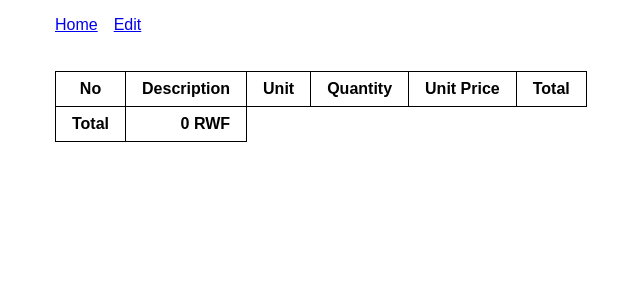
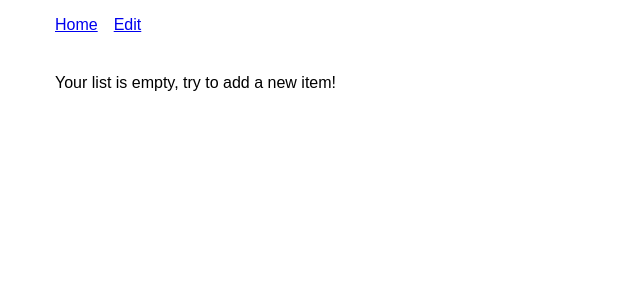
Before and after one commit to obed2025/shopping-list, a SvelteKit app: page / in a window 1280 px wide. Shown: the top 300 px of the page, without its empty margins (1-641 px from the left). Built offline with nearby package versions, Linux system fonts and the light colour scheme.

Commit message:
Render table conditionally

```diff
--- a/src/lib/Table.svelte
+++ b/src/lib/Table.svelte
@@ -16,8 +16,7 @@
 		margin-bottom: 1rem;
 	}
 
-	:global(td),
-	:global(th) {
+	:global(td, th) {
 		padding: 0.5rem 1rem;
 		border: 1px solid black;
 	}
@@ -29,16 +28,14 @@
 			max-width: 100%;
 			overflow-x: auto;
 
-			:global(td),
-			:global(tfoot th) {
+			:global(td, tfoot th) {
 				text-wrap: nowrap;
 				height: 100%;
 				border-left: 0;
 				text-align: right;
 			}
 
-			:global(td),
-			:global(th) {
+			:global(td, th) {
 				&:not(:last-child) {
 					border-bottom: 0;
 				}
--- a/src/routes/+page.svelte
+++ b/src/routes/+page.svelte
@@ -8,7 +8,11 @@
 <h1>{data.title}</h1>
 <h2>{data.subtitle}</h2>
 
-<Table></Table>
+{#if data.list.length}
+	<Table></Table>
+{:else}
+	<p>Your list is empty, try to add a new item!</p>
+{/if}
 
 <style>
 	@media only print {
```
